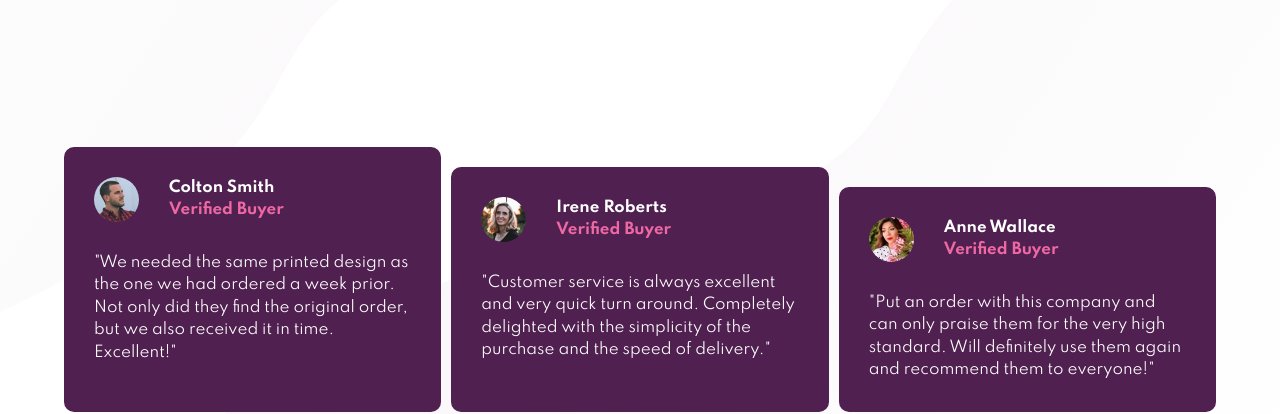
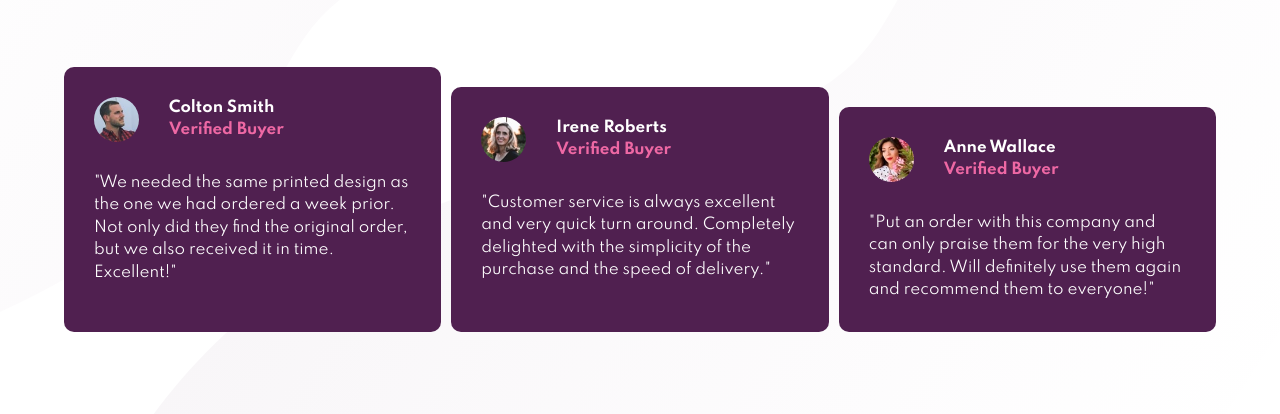
Before and after one commit to Krohz/Chal_05, a plain HTML site: page index.html in a window 1280 px wide. Shown: the part 419-833 px from the top of the page. Drawn offline with Linux system fonts and the light colour scheme.

Commit message:
Now finish

```diff
--- a/css/style.css
+++ b/css/style.css
@@ -166,7 +166,7 @@ p {
     .opiniones{
         grid-template-rows: unset;
         grid-template-columns: repeat(3,1fr);
-        margin-top: 15rem;
+        margin-top: 7rem;
         margin-bottom: 15rem;
     }
 }
```
